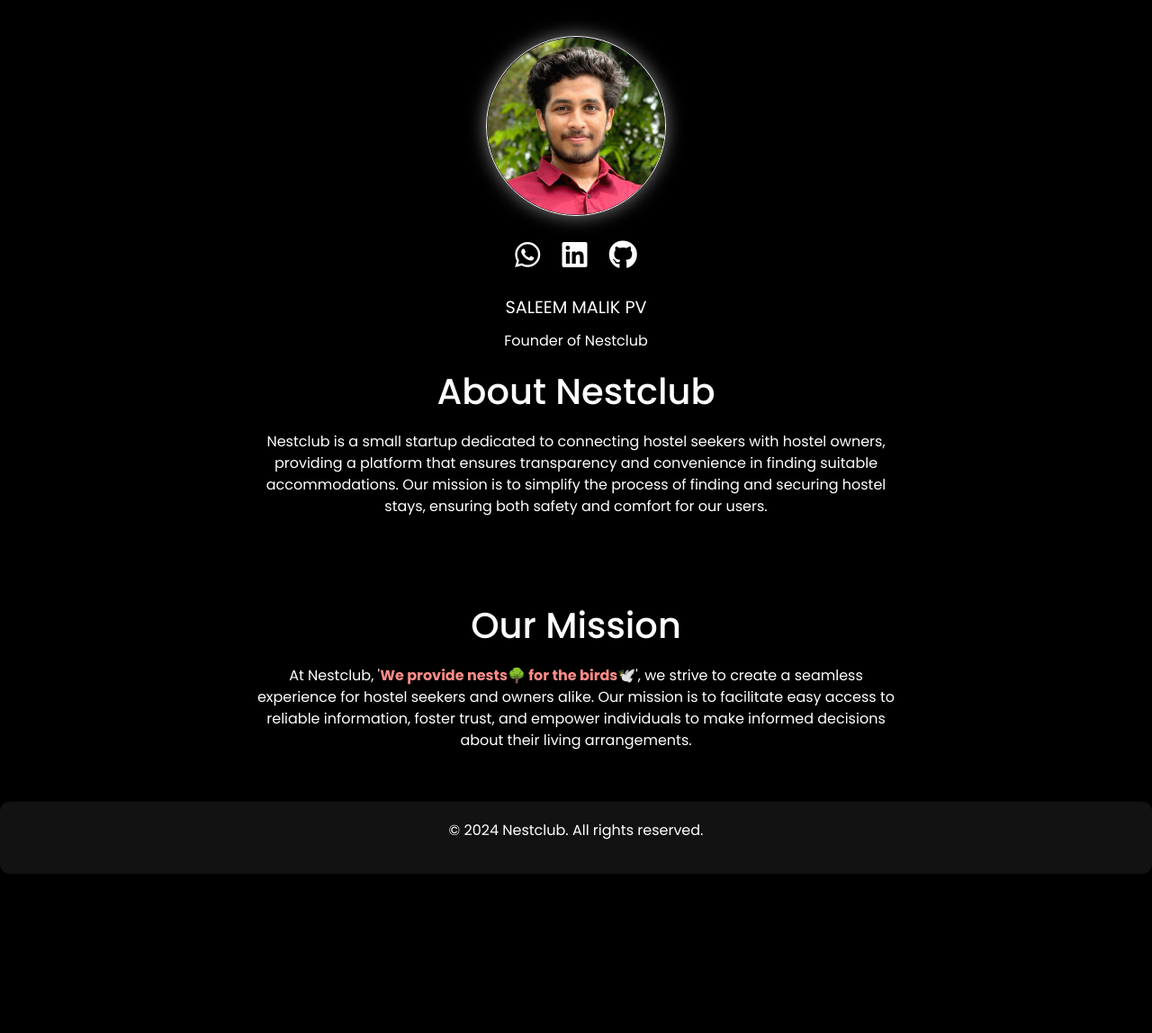
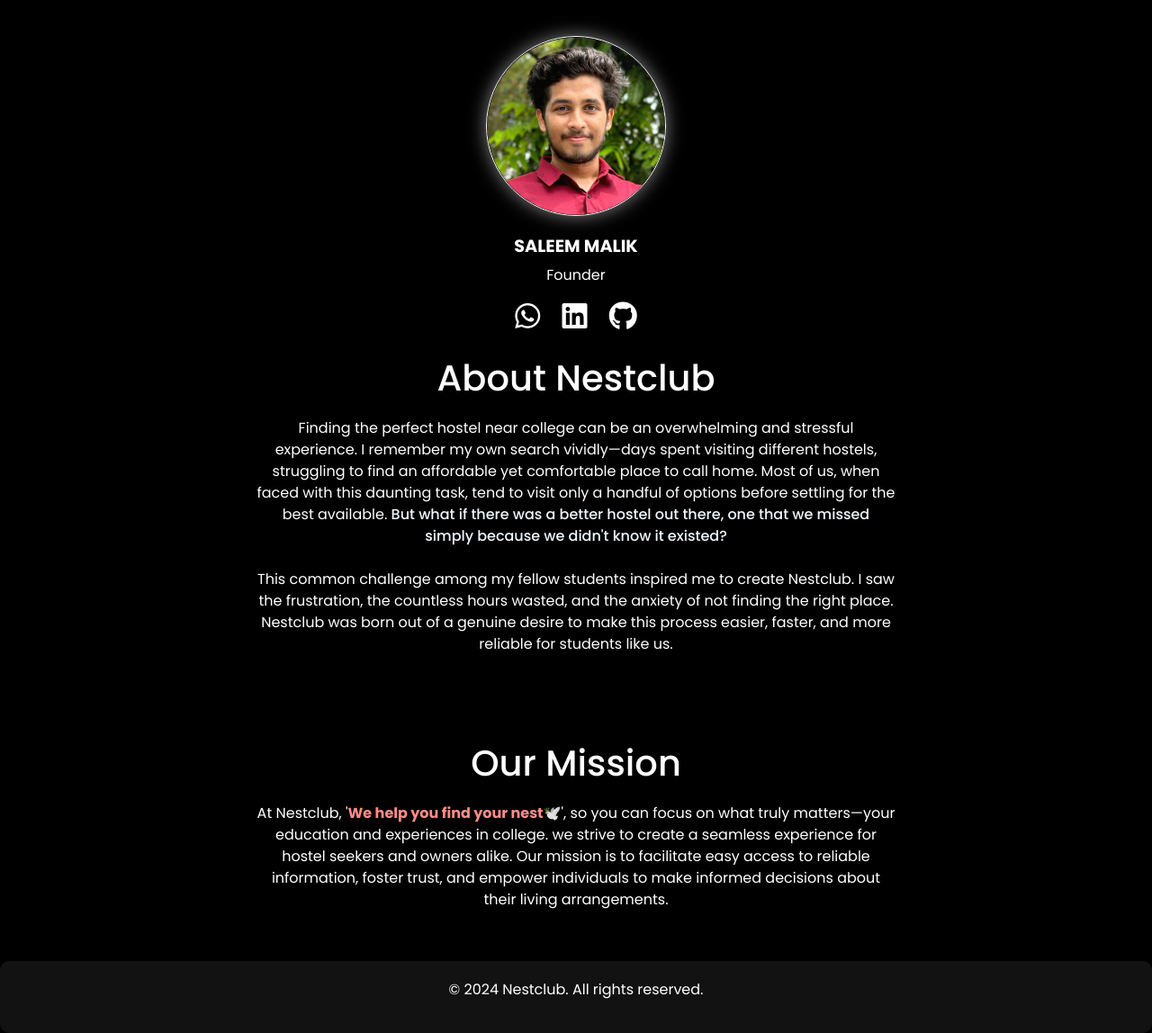
Before and after one commit to hostelsforgeck/Nestclub, a Flask app: page /contactus in a window 1280 px wide. Shown: the part 62-1210 px from the top of the page at 90% size. Before the commit the page ends 1033 px from the top, so only its background shows below. Run offline with Flask 3, Linux system fonts and the light colour scheme; some libraries are stand-ins or nearby versions.

Commit message:
Founder of nestclub -> Founder
modified aboutus and instruction

```diff
--- a/templates/aboutus.html
+++ b/templates/aboutus.html
@@ -44,20 +44,26 @@
                 <div class="row">
                     <div class="col-md-4 offset-md-4">
                         <img src="{{ url_for('static', filename='img/saleem_malik_pv.png') }}" alt="THE FOUNDER & CEO">
+
+                        <p style="font-size: 1.2em; margin-bottom: 5px;font-weight: 600;">SALEEM MALIK</p>
+                        <p style="font-size: 1em; margin-bottom: 10px;">Founder</p>
+
                         <div class="social-links">
                             <a href="https://api.whatsapp.com/send/?phone=7511169196&text=Hey%20%2C%20I%20need%20you%20to%20talk%20about%20%2ANestclub%2A%21" target="_blank"><i class="fab fa-whatsapp"></i></a>
                             <a href="https://www.linkedin.com/in/saleem-malik-pv" target="_blank"><i class="fab fa-linkedin"></i></a>
                             <a href="#" target="_blank"><i class="fab fa-github"></i></a>
                         </div>
-                        <p style="font-size: 1.2em; margin-bottom: 10px;">SALEEM MALIK PV</p>
-                        <p style="font-size: 1em; margin-bottom: 20px;">Founder of Nestclub</p>
                     </div>
                 </div>
                 <div class="row">
                     <div class="col-md-8 offset-md-2">
                         <h2>About Nestclub</h2>
-                        <p>Nestclub is a small startup dedicated to connecting hostel seekers with hostel owners, providing a platform that ensures transparency and convenience in finding suitable accommodations. Our mission is to simplify the process of finding and securing hostel stays, ensuring both safety and comfort for our users.</p>
-                    </div>
+                        <p>
+                            Finding the perfect hostel near college can be an overwhelming and stressful experience. I remember my own search vividly—days spent visiting different hostels, struggling to find an affordable yet comfortable place to call home. Most of us, when faced with this daunting task, tend to visit only a handful of options before settling for the best available. <span style="font-weight: 500;color: aliceblue;">But what if there was a better hostel out there, one that we missed simply because we didn't know it existed?</span>
+                            <br><br>
+                            This common challenge among my fellow students inspired me to create Nestclub. I saw the frustration, the countless hours wasted, and the anxiety of not finding the right place. Nestclub was born out of a genuine desire to make this process easier, faster, and more reliable for students like us.
+                        </p>
+                        </div>
                 </div>
             </div>
         </section>
@@ -67,7 +73,7 @@
                 <div class="row">
                     <div class="col-md-8 offset-md-2">
                         <h2>Our Mission</h2>
-                        <p>At Nestclub, '<span style="font-weight: bold;color: rgb(254, 140, 136);">We provide nests🌳 for the birds🕊️</span>', we strive to create a seamless experience for hostel seekers and owners alike. Our mission is to facilitate easy access to reliable information, foster trust, and empower individuals to make informed decisions about their living arrangements.</p>
+                        <p>At Nestclub, '<span style="font-weight: bold;color: rgb(254, 140, 136);">We help you find your nest🕊️</span>', so you can focus on what truly matters—your education and experiences in college. we strive to create a seamless experience for hostel seekers and owners alike. Our mission is to facilitate easy access to reliable information, foster trust, and empower individuals to make informed decisions about their living arrangements.</p>
                     </div>
                 </div>
             </div>
```
Also changed, not shown: templates/instructions.html (+5 -6 lines).
